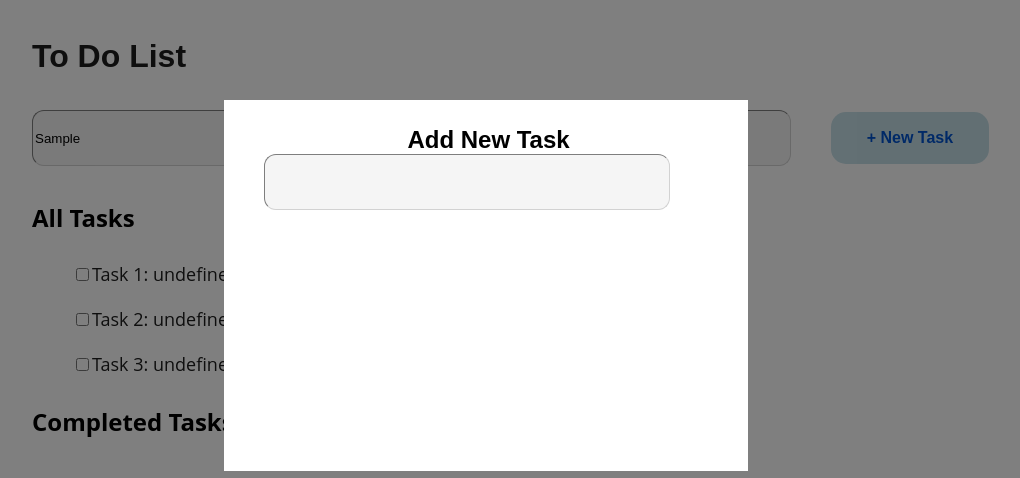
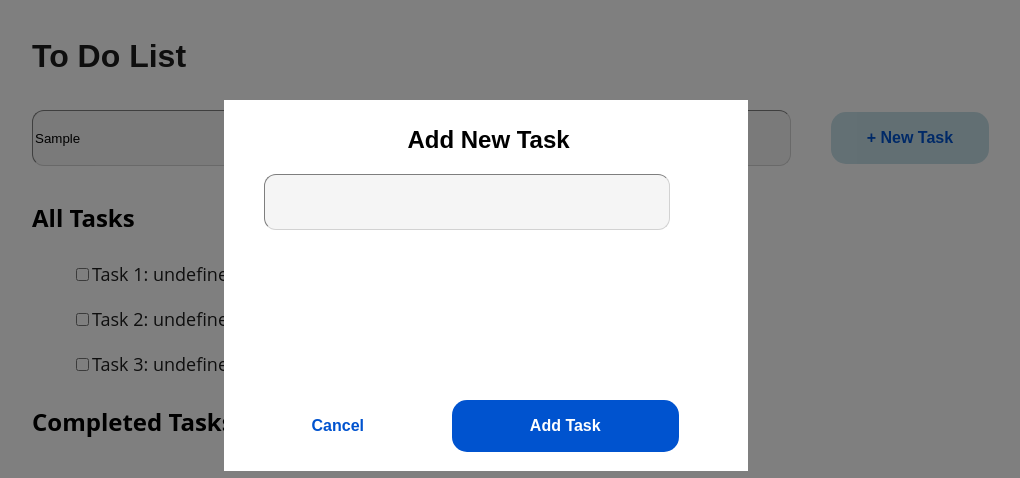
Before and after one commit to Mirimma/testPrj, a plain HTML site: page prjFolder/index.html in a window 1280 px wide. Both pictures are taken after typing "Sample" into the empty fields and a click on the button "+ New Task". Shown: the whole page, without its empty margins (160-1180 px from the left). Drawn offline with Linux system fonts and the light colour scheme.

Commit message:
fixed locations modal elements

```diff
--- a/prjFolder/main.css
+++ b/prjFolder/main.css
@@ -71,12 +71,20 @@ line-height: 2.5;
     margin-left: 30%;
 }
 
+.ModalOverlay{
+    position: fixed;
+    top: 0;
+    left: 0;
+    width: 100%;
+    height: 100%;
+    background-color: rgba(0, 0, 0, 0.5);
+    z-index: 999;
+}
+
 .Modal{
-    display: flex;
     background-color: #fff;
     position: relative;
     z-index: 1;
-    overflow: auto;
     width: 524px;
     height: 371px;
     margin-left: 30%;
@@ -96,6 +104,13 @@ line-height: 2.5;
     font-size: 24px;
 }
 
+.ModalBtnsContainer{
+    justify-content: space-between;
+    display: flex;
+    margin-top: 135px;
+    width: fit-content;
+}
+
 .ModalCancelBtn{
     color:
 #0053CF;
@@ -106,7 +121,6 @@ line-height: 2.5;
     border-radius: 15px;
     border: 1px;
     font-weight: 700;
-    margin-top: 45%;
     font-size: 16px;
 }
 
@@ -119,13 +133,11 @@ line-height: 2.5;
     border-radius: 15px;
     border: 1px;
     font-weight: 700;
-    margin-top: 45%;
     font-size: 16px;
 }
 
 .TaskTitleInput{
     margin-left: 40px;
-    margin-bottom: -100px;
     border-radius: 15px;
     width: 400px;
     height: 52px;
@@ -133,6 +145,7 @@ line-height: 2.5;
     border-width: 1px;
     border-color: #D2D2D2;
     margin-right: 40px;
+    margin-top: 20px;
     background-color:
 #F5F5F5;
 margin-bottom: 35px;
@@ -142,14 +155,3 @@ margin-bottom: 35px;
 font-size: 16px;
 }
 }
-
-
-.ModalOverlay{
-    position: fixed;
-    top: 0;
-    left: 0;
-    width: 100%;
-    height: 100%;
-    background-color: rgba(0, 0, 0, 0.5);
-    z-index: 999;
-}
--- a/prjFolder/toDoApp/toDoApp.js
+++ b/prjFolder/toDoApp/toDoApp.js
@@ -131,11 +131,14 @@
         taskTitleInput.classList.add("TaskTitleInput");
         taskTitleInput.innerHTML = newTaskText;
 
+        const modalBtnsContainer = document.createElement("div");
+        modalBtnsContainer.classList.add("ModalBtnsContainer");
+        modalBtnsContainer.appendChild(cancelBtn);
+        modalBtnsContainer.appendChild(addTaskBtn);
 
         modalWindow.appendChild(modalTitle);
         modalWindow.appendChild(taskTitleInput);
-        modalWindow.appendChild(cancelBtn);
-        modalWindow.appendChild(addTaskBtn);
+        modalWindow.appendChild(modalBtnsContainer);
 
         return { modalOverlay, modalWindow };
     }
@@ -168,8 +171,8 @@
         addNewTaskBtn.classList.add("AddTaskBtn");
 
         addNewTaskBtn.addEventListener("click", () => {
-            modalOverlay.style.display = "block";
-            modalWindow.style.display = "block";
+            modalOverlay.style.display = "flex";
+            modalWindow.style.display = "flex";
         });
 
         const title = Title({ text: "To Do List"});
```
